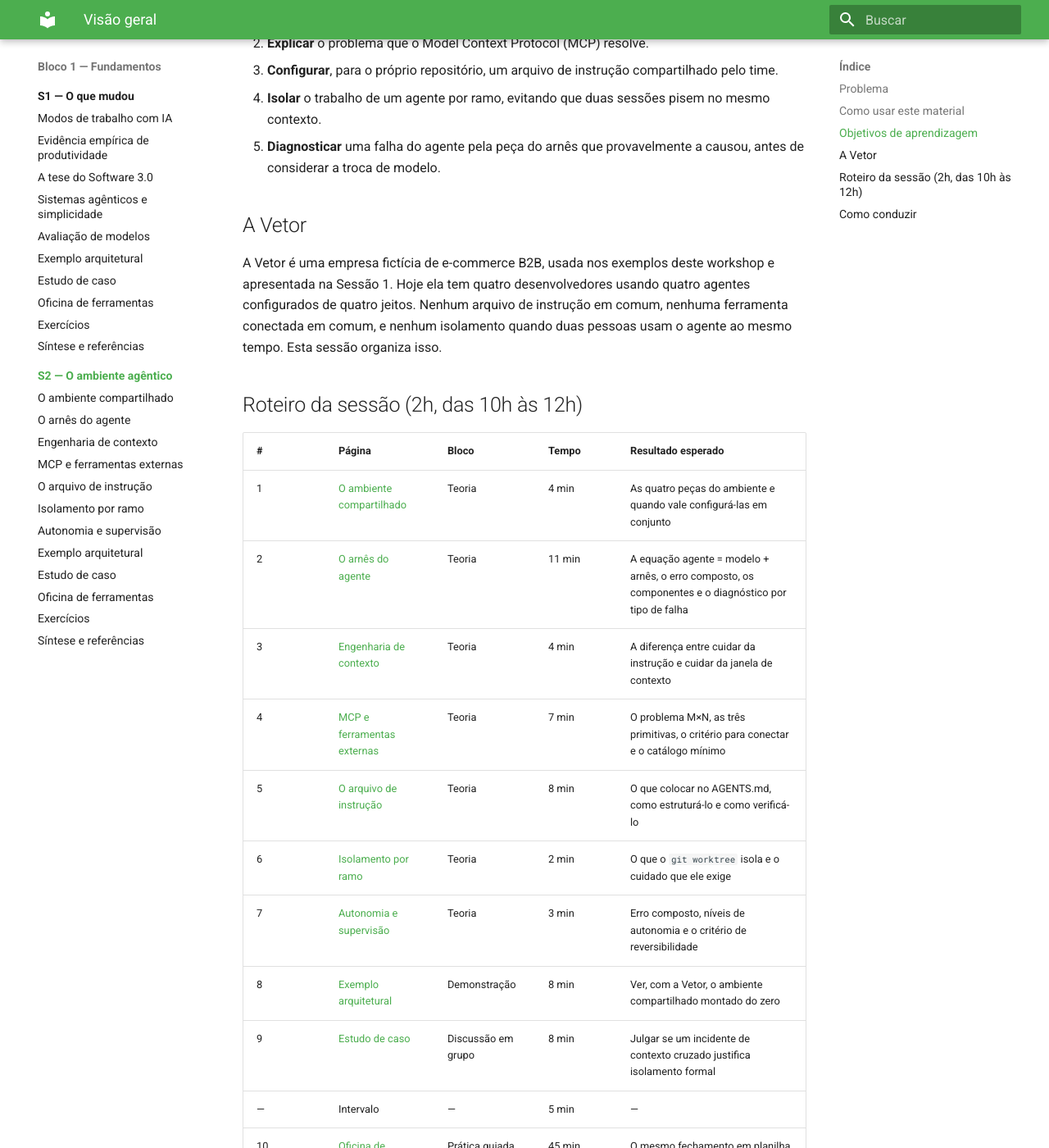
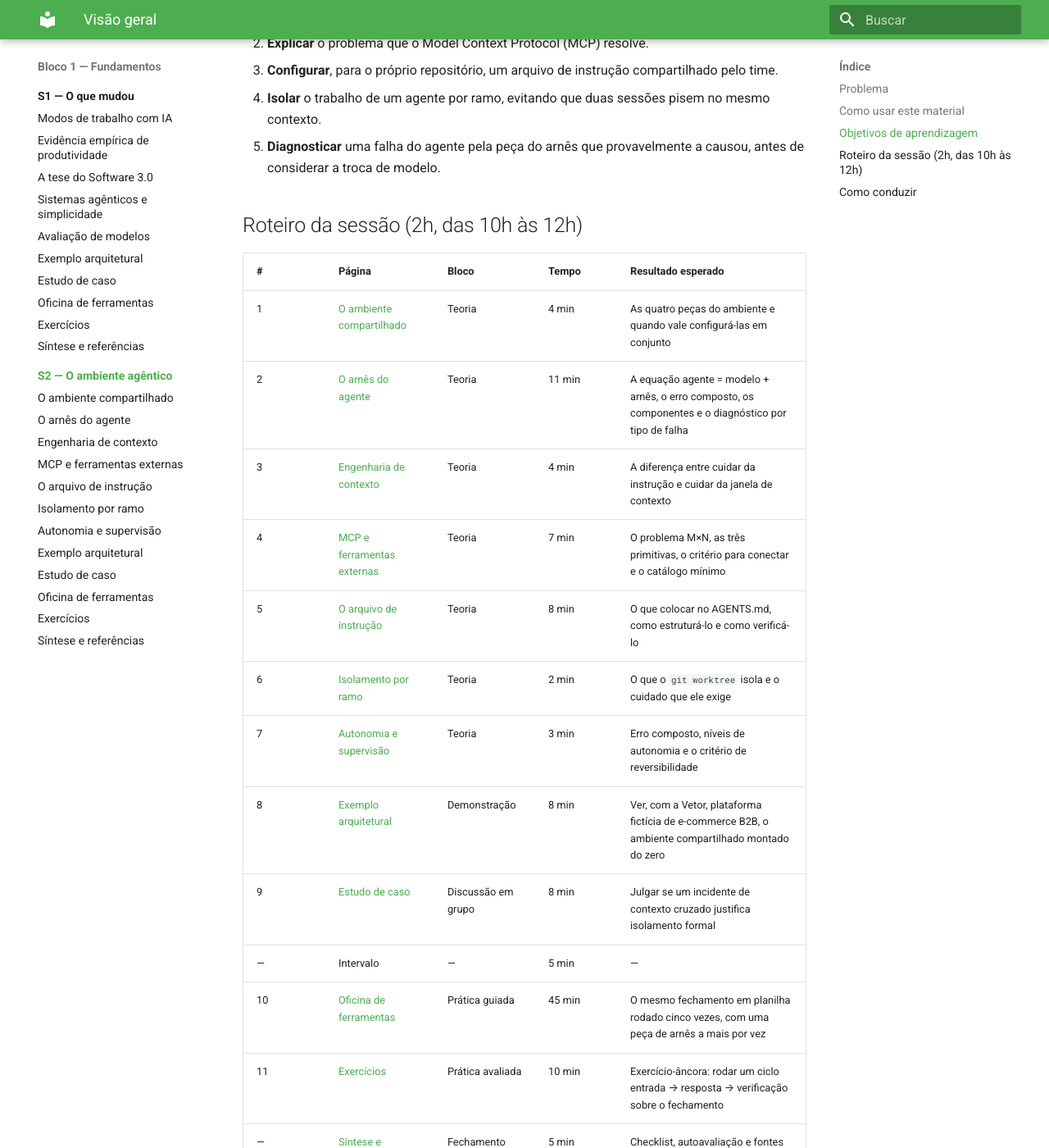
Before and after one commit to arkhibr/workshops-ia-agentica, an MkDocs documentation site: the page built from docs/sessao-02-ambiente-agentico/index.md, in a window 1280 px wide and 1400 px high, scrolled down 808 px. Shown: the whole window at 82% size. Built offline with MkDocs 1.6.1 and Material for MkDocs 9.7.7, drawn with Linux system fonts in a browser that asks for light colours.

Commit message:
docs: remove a seção do caso Vetor dos índices das sessões
Co-Authored-By: Claude Opus 5.5 <noreply@anthropic.com>

```diff
--- a/docs/sessao-02-ambiente-agentico/index.md
+++ b/docs/sessao-02-ambiente-agentico/index.md
@@ -22,10 +22,6 @@ Ao final desta sessão, o participante deve ser capaz de:
 4. **Isolar** o trabalho de um agente por ramo, evitando que duas sessões pisem no mesmo contexto.
 5. **Diagnosticar** uma falha do agente pela peça do arnês que provavelmente a causou, antes de considerar a troca de modelo.
 
-## A Vetor
-
-A Vetor é uma empresa fictícia de e-commerce B2B, usada nos exemplos deste workshop e apresentada na Sessão 1. Hoje ela tem quatro desenvolvedores usando quatro agentes configurados de quatro jeitos. Nenhum arquivo de instrução em comum, nenhuma ferramenta conectada em comum, e nenhum isolamento quando duas pessoas usam o agente ao mesmo tempo. Esta sessão organiza isso.
-
 ## Roteiro da sessão (2h, das 10h às 12h)
 
 | # | Página | Bloco | Tempo | Resultado esperado |
@@ -37,7 +33,7 @@ A Vetor é uma empresa fictícia de e-commerce B2B, usada nos exemplos deste wor
 | 5 | [O arquivo de instrução](arquivo-de-instrucao.md) | Teoria | 8 min | O que colocar no AGENTS.md, como estruturá-lo e como verificá-lo |
 | 6 | [Isolamento por ramo](isolamento-por-ramo.md) | Teoria | 2 min | O que o `git worktree` isola e o cuidado que ele exige |
 | 7 | [Autonomia e supervisão](autonomia-e-supervisao.md) | Teoria | 3 min | Erro composto, níveis de autonomia e o critério de reversibilidade |
-| 8 | [Exemplo arquitetural](exemplo-arquitetural.md) | Demonstração | 8 min | Ver, com a Vetor, o ambiente compartilhado montado do zero |
+| 8 | [Exemplo arquitetural](exemplo-arquitetural.md) | Demonstração | 8 min | Ver, com a Vetor, plataforma fictícia de e-commerce B2B, o ambiente compartilhado montado do zero |
 | 9 | [Estudo de caso](estudo-de-caso.md) | Discussão em grupo | 8 min | Julgar se um incidente de contexto cruzado justifica isolamento formal |
 | — | Intervalo | — | 5 min | — |
 | 10 | [Oficina de ferramentas](oficina-de-ferramentas.md) | Prática guiada | 45 min | O mesmo fechamento em planilha rodado cinco vezes, com uma peça de arnês a mais por vez |
```
Also changed, not shown: docs/sessao-01-o-que-mudou/index.md (+1 -5 lines), docs/sessao-03-exploracao-especificacao/index.md (+0 -4 lines), docs/sessao-08-sdd-ciclo-completo/index.md (+1 -5 lines).
